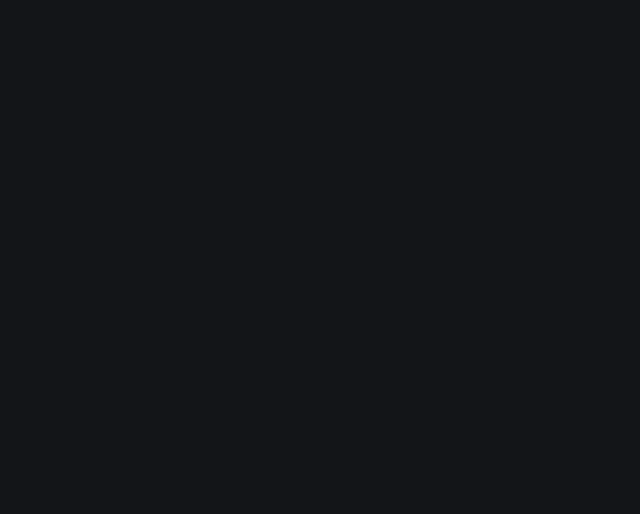
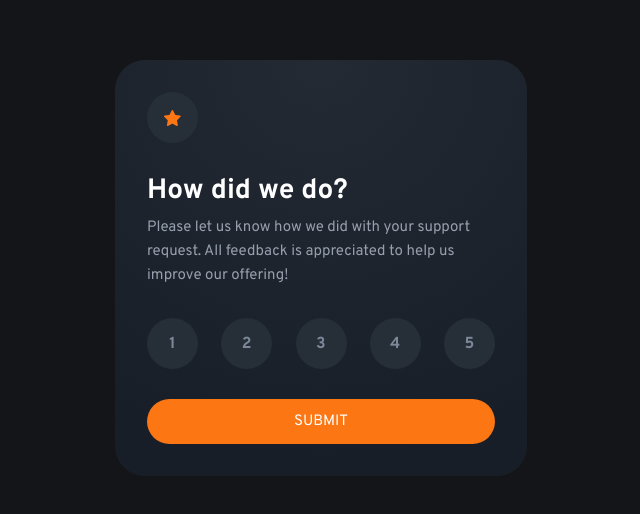
Before and after one commit to MaysharaF/interactive-rating-component, a React (Vite) app: page / in a window 1280 px wide. Shown: the part 132-646 px from the top of the page, without its empty margins (319-959 px from the left). Built offline with nearby package versions, Linux system fonts and the light colour scheme.

Commit message:
feat: criando componente de avaliação

```diff
--- a/src/pages/Home/index.tsx
+++ b/src/pages/Home/index.tsx
@@ -1,9 +1,43 @@
 import React from "react";
 
-// import { Container } from './styles';
+import StarSvg from "../../assets/svg/icon-star.svg";
+
+import {
+  Container,
+  CardRating,
+  CircleIcon,
+  CircleRate,
+  RateSelectContent,
+  Button,
+  TextContent,
+} from "./styles";
 
 const Home: React.FC = () => {
-  return <div />;
+  return (
+    <Container>
+      <CardRating>
+        <CircleIcon>
+          <img src={StarSvg} alt="Orange start icon" />
+        </CircleIcon>
+
+        <TextContent>
+          <h2>How did we do?</h2>
+
+          <p>
+            Please let us know how we did with your support <br /> request. All
+            feedback is appreciated to help us <br /> improve our offering!
+          </p>
+        </TextContent>
+
+        <RateSelectContent>
+          {Array.from({ length: 5 }, (_, index) => index + 1).map((index) => (
+            <CircleRate key={index}>{index}</CircleRate>
+          ))}
+        </RateSelectContent>
+        <Button>SUBMIT</Button>
+      </CardRating>
+    </Container>
+  );
 };
 
 export default Home;
--- a/src/pages/Home/styles.ts
+++ b/src/pages/Home/styles.ts
@@ -1,5 +1,85 @@
-import styled from 'styled-components';
+import styled, { css } from 'styled-components';
+
 
 export const Container = styled.div`
+  display: flex;
+  align-items: center;
+  justify-content: center;
+  width: 100%;
+  height: 100%;
+`;
+
+export const CardRating = styled.div`
+  display: flex;
+  justify-content: space-between;
+  flex-direction: column;
+  width: 25.75rem;
+  height: 26rem;
+  border-radius: 1.875rem;
+  background: var(--black-gradient);
+  padding: 2rem;
+
+  font-feature-settings: 'clig' off, 'liga' off;
 
 `;
+
+export const TextContent = styled.div`
+  display: flex;
+  flex-direction: column;
+  width: 100%;
+
+  h2 {
+    color: var(--white);
+    font-size: 1.75rem;
+    font-weight: 700;
+    margin-bottom: .4375rem;
+  }
+
+  p {
+    color: var(--light-grey);
+    font-weight: 400;
+    line-height: 1.5rem;
+    font-style: normal;
+  }
+`
+
+const CircleCSS = css`
+  display: flex;
+  align-items: center;
+  justify-content: center;
+  width: 3.1875rem;
+  height: 3.1875rem;
+  background-color: var(--dark-blue);
+  border-radius: 100%;
+`
+
+export const CircleIcon = styled.div`
+  ${CircleCSS}
+`;
+
+export const CircleRate = styled.button`
+  ${CircleCSS}
+
+  cursor: pointer;
+  user-select: none;
+  color: var(--medium-gray);
+  font-weight: 700;
+  font-size: 1rem;
+  line-height: 24px;
+  letter-spacing: 0.2px;
+`;
+
+export const RateSelectContent = styled.div`
+  display: flex;
+  justify-content: space-between;
+  width: 100%;
+`;
+
+export const Button = styled.button`
+  display: flex;
+  width: 100%;
+  height: 2.8125rem;
+  background-color: var(--orange);
+  color: var(--white);
+  border-radius: 1.4063rem;
+`;
--- a/src/styles/globalStyles.ts
+++ b/src/styles/globalStyles.ts
@@ -7,7 +7,7 @@ export default createGlobalStyle`
     --medium-gray: #7C8798;
     --dark-blue: #262E38;
     --very-dark-blue: #131518;
-    --black-gradient: radial-gradient(98.96% 98.96% at 50% 0%, #232A34 0%, #181E27 100%)
+    --black-gradient: radial-gradient(98.96% 98.96% at 50% 0%, #232A34 0%, #181E27 100%);
 
     --orange: #FC7614;
   }
@@ -19,7 +19,7 @@ export default createGlobalStyle`
     box-sizing: border-box
   }
 
-   body {
+  html, body, #root {
     width: 100%;
     height: 100vh;
     background-color: var(--very-dark-blue);
@@ -30,6 +30,10 @@ export default createGlobalStyle`
   }
 
   button {
+    display: flex;
+    align-items: center;
+    justify-content: center;
     cursor: pointer;
+    border: none;
   }
 `;
```
